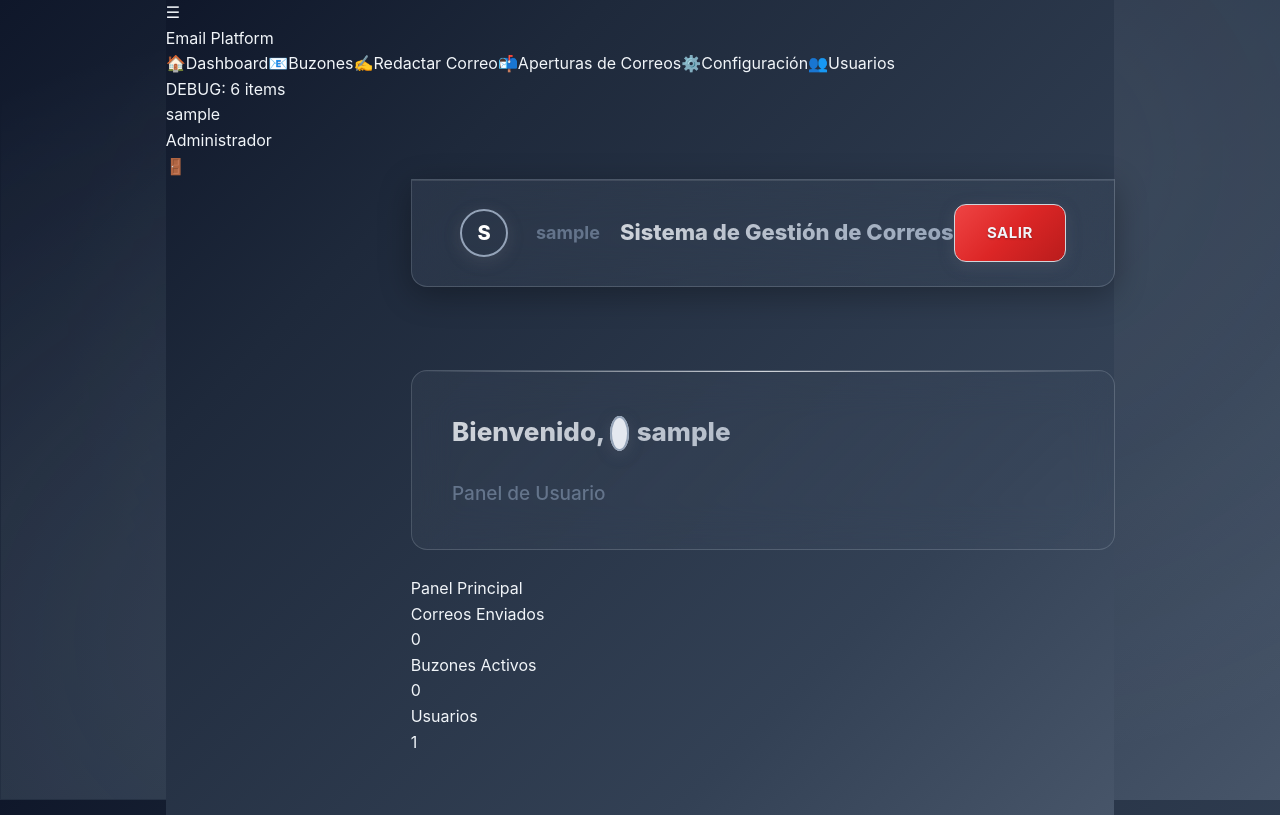
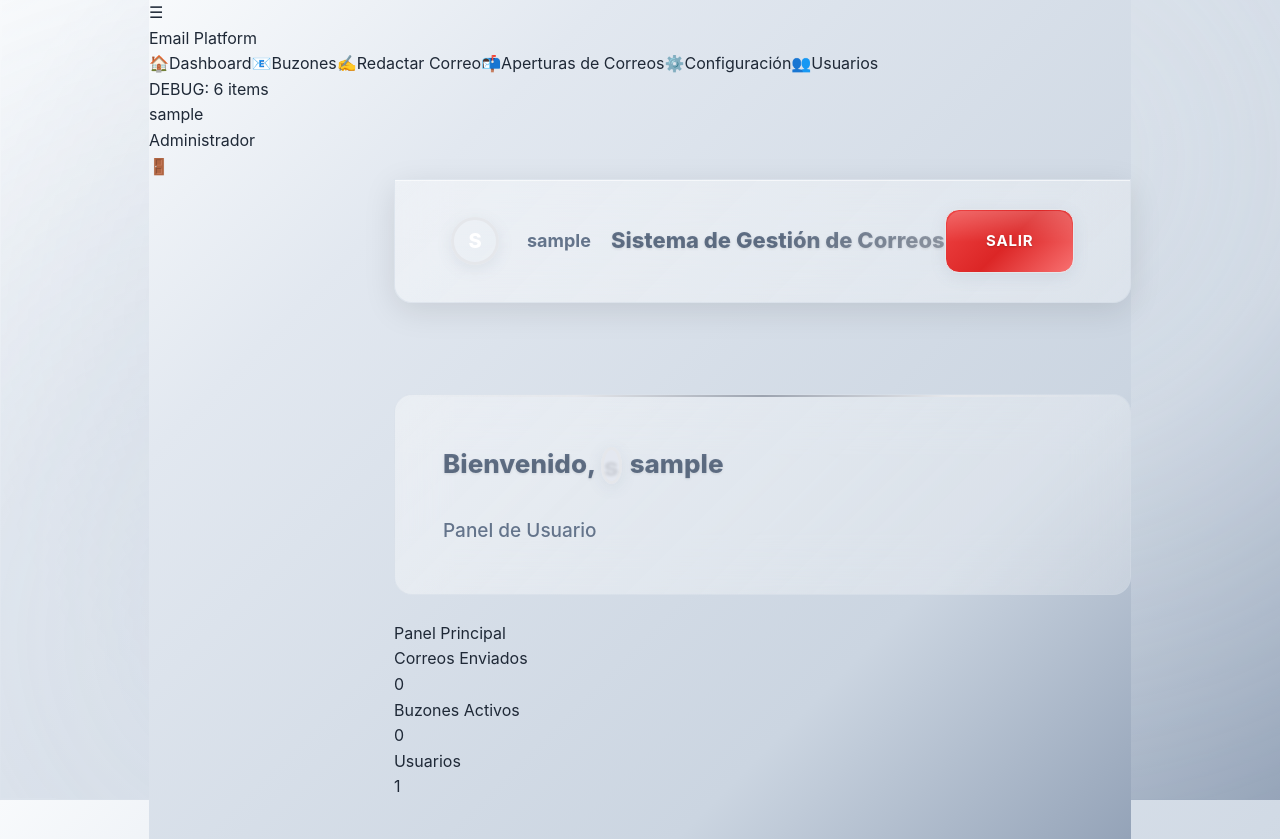
Before and after one commit to onixutechnology/email-platform, a React (Vite) app in the folder frontend/: page / in a window 1280 px wide. Before the commit the page ends 815 px from the top, so only its background shows below. Built offline with nearby package versions, Linux system fonts and the light colour scheme; sample sign-in values are in the browser's storage; what quill-image-drop-and-paste, quill-image-resize-module-react would draw is missing.

Commit message:
Implementado diseño metálico claro premium - Glass morphism avanzado, tonos chrome/platinum/titanium, máxima legibilidad profesional

```diff
--- a/frontend/src/App.css
+++ b/frontend/src/App.css
@@ -1,46 +1,48 @@
-/* Ultra Professional Metallic Design Variables */
+/* Ultra Professional Light Metallic Design Variables */
 :root {
-  /* Metallic Glass Morphism Backgrounds */
-  --main-bg: linear-gradient(135deg, #0f172a 0%, #1e293b 25%, #334155 75%, #475569 100%);
-  --secondary-bg: linear-gradient(135deg, rgba(148,163,184,0.1) 0%, rgba(100,116,139,0.05) 100%);
-  --glass-bg: rgba(148, 163, 184, 0.08);
-  --glass-border: rgba(203, 213, 225, 0.2);
+  /* Light Metallic Glass Morphism Backgrounds */
+  --main-bg: linear-gradient(135deg, #f8fafc 0%, #e2e8f0 25%, #cbd5e1 75%, #94a3b8 100%);
+  --secondary-bg: linear-gradient(135deg, rgba(255,255,255,0.9) 0%, rgba(241,245,249,0.8) 100%);
+  --glass-bg: rgba(255, 255, 255, 0.25);
+  --glass-border: rgba(203, 213, 225, 0.4);
 
-  /* Professional Metallic Color Palette */
+  /* Professional Light Metallic Color Palette */
   --primary: #64748b;
-  --primary-light: #94a3b8;
+  --primary-light: #cbd5e1;
   --primary-dark: #475569;
-  --secondary: #6b7280;
-  --accent: #9ca3af;
+  --secondary: #94a3b8;
+  --accent: #64748b;
   --success: #22c55e;
   --warning: #eab308;
   --danger: #ef4444;
   --info: #06b6d4;
 
-  /* Metallic Specific Colors */
-  --steel: #71717a;
-  --chrome: #d1d5db;
-  --platinum: #f1f5f9;
-  --gunmetal: #374151;
-  --titanium: #94a3b8;
-  --aluminum: #e2e8f0;
+  /* Light Metallic Specific Colors */
+  --steel-light: #e2e8f0;
+  --chrome-light: #f1f5f9;
+  --platinum-light: #ffffff;
+  --gunmetal-light: #64748b;
+  --titanium-light: #cbd5e1;
+  --aluminum-light: #f8fafc;
+  --silver: #e5e7eb;
+  --pewter: #9ca3af;
 
-  /* Advanced Metallic Shadows & Effects */
-  --glass-shadow: 0 8px 32px rgba(0, 0, 0, 0.3), inset 0 1px 0 rgba(255, 255, 255, 0.1);
-  --metallic-glow: 0 0 20px rgba(148, 163, 184, 0.4), 0 0 40px rgba(203, 213, 225, 0.2);
-  --card-metallic: 0 8px 32px rgba(0, 0, 0, 0.2), inset 0 1px 0 rgba(255, 255, 255, 0.15);
-  --hover-metallic: 0 12px 48px rgba(100, 116, 139, 0.3);
-  --steel-shadow: 0 4px 16px rgba(113, 113, 122, 0.25);
+  /* Advanced Light Metallic Shadows & Effects */
+  --glass-shadow: 0 8px 32px rgba(0, 0, 0, 0.1), inset 0 1px 0 rgba(255, 255, 255, 0.6);
+  --metallic-glow: 0 0 20px rgba(100, 116, 139, 0.2), 0 0 40px rgba(203, 213, 225, 0.15);
+  --card-metallic: 0 8px 32px rgba(0, 0, 0, 0.08), inset 0 1px 0 rgba(255, 255, 255, 0.8);
+  --hover-metallic: 0 12px 48px rgba(100, 116, 139, 0.15);
+  --steel-shadow: 0 4px 16px rgba(100, 116, 139, 0.12);
 
   /* Modern Typography */
   --font-primary: 'Inter', -apple-system, BlinkMacSystemFont, system-ui, sans-serif;
   --font-mono: 'JetBrains Mono', 'Fira Code', Consolas, monospace;
 
   /* Professional Borders & Radius */
-  --border-radius: 12px;
-  --border-radius-lg: 16px;
+  --border-radius: 14px;
+  --border-radius-lg: 18px;
   --border-width: 1px;
-  --glass-blur: 20px;
+  --glass-blur: 25px;
 
   /* Smooth Transitions */
   --transition-fast: 0.15s cubic-bezier(0.4, 0, 0.2, 1);
@@ -59,7 +61,7 @@
   font-family: var(--font-primary);
   font-size: 16px;
   line-height: 1.6;
-  color: var(--platinum);
+  color: #1f2937;
   background: var(--main-bg);
   background-attachment: fixed;
   overflow-x: hidden;
@@ -78,7 +80,7 @@
   position: relative;
 }
 
-/* Professional Metallic Animated Background */
+/* Professional Light Metallic Animated Background */
 #root::before {
   content: '';
   position: fixed;
@@ -87,28 +89,28 @@
   right: 0;
   bottom: 0;
   background:
-    radial-gradient(circle at 20% 80%, rgba(148, 163, 184, 0.15) 0%, transparent 50%),
-    radial-gradient(circle at 80% 20%, rgba(203, 213, 225, 0.1) 0%, transparent 50%),
-    radial-gradient(circle at 40% 40%, rgba(100, 116, 139, 0.12) 0%, transparent 50%);
-  animation: metallicShift 30s ease-in-out infinite alternate;
+    radial-gradient(circle at 20% 80%, rgba(203, 213, 225, 0.3) 0%, transparent 60%),
+    radial-gradient(circle at 80% 20%, rgba(241, 245, 249, 0.4) 0%, transparent 60%),
+    radial-gradient(circle at 40% 40%, rgba(148, 163, 184, 0.2) 0%, transparent 60%);
+  animation: lightMetallicShift 35s ease-in-out infinite alternate;
   z-index: -1;
 }
 
-@keyframes metallicShift {
+@keyframes lightMetallicShift {
   0% {
     transform: translateX(0) translateY(0) rotate(0deg);
-    opacity: 0.8;
+    opacity: 0.6;
   }
   100% {
-    transform: translateX(20px) translateY(-15px) rotate(0.5deg);
-    opacity: 0.6;
+    transform: translateX(25px) translateY(-20px) rotate(1deg);
+    opacity: 0.8;
   }
 }
 
-/* Ultra Professional Metallic Navbar */
+/* Ultra Professional Light Metallic Navbar */
 .navbar {
   width: 100%;
-  background: linear-gradient(135deg, rgba(148, 163, 184, 0.1) 0%, rgba(100, 116, 139, 0.08) 100%);
+  background: linear-gradient(135deg, rgba(255, 255, 255, 0.4) 0%, rgba(248, 250, 252, 0.35) 100%);
   backdrop-filter: blur(var(--glass-blur));
   -webkit-backdrop-filter: blur(var(--glass-blur));
   border: var(--border-width) solid var(--glass-border);
@@ -117,8 +119,8 @@
   display: flex;
   align-items: center;
   justify-content: space-between;
-  padding: 1.5rem 3rem;
-  margin-bottom: 3rem;
+  padding: 1.8rem 3.5rem;
+  margin-bottom: 3.5rem;
   position: sticky;
   top: 0;
   z-index: 1000;
@@ -126,42 +128,44 @@
 }
 
 .navbar:hover {
-  background: linear-gradient(135deg, rgba(203, 213, 225, 0.15) 0%, rgba(148, 163, 184, 0.1) 100%);
+  background: linear-gradient(135deg, rgba(255, 255, 255, 0.5) 0%, rgba(241, 245, 249, 0.4) 100%);
   box-shadow: var(--card-metallic);
+  border-color: var(--silver);
 }
 
 .logo {
-  height: 64px;
-  width: 64px;
-  margin-right: 1.5rem;
-  filter: drop-shadow(0 0 16px rgba(148, 163, 184, 0.6)) contrast(1.1) brightness(1.1);
+  height: 68px;
+  width: 68px;
+  margin-right: 1.8rem;
+  filter: drop-shadow(0 0 16px rgba(100, 116, 139, 0.3)) contrast(1.15) brightness(1.1) saturate(1.1);
   transition: all var(--transition-bounce);
 }
 
 .logo:hover {
-  filter: drop-shadow(0 0 32px rgba(203, 213, 225, 0.8)) contrast(1.2) brightness(1.2);
-  transform: scale(1.1) rotate(-3deg);
+  filter: drop-shadow(0 0 32px rgba(100, 116, 139, 0.5)) contrast(1.25) brightness(1.2) saturate(1.2);
+  transform: scale(1.12) rotate(-4deg);
 }
 
-/* Professional Metallic Navigation Links */
+/* Professional Light Metallic Navigation Links */
 .navbar-links {
   display: flex;
-  gap: 2rem;
+  gap: 2.5rem;
 }
 
 .navbar-link {
-  color: var(--platinum);
+  color: #374151;
   font-weight: 600;
-  font-size: 1rem;
+  font-size: 1.05rem;
   text-decoration: none;
-  padding: 0.8rem 1.5rem;
+  padding: 1rem 1.8rem;
   border-radius: var(--border-radius);
-  background: linear-gradient(135deg, rgba(113, 113, 122, 0.1) 0%, rgba(161, 161, 170, 0.05) 100%);
-  border: 1px solid rgba(203, 213, 225, 0.15);
-  backdrop-filter: blur(10px);
+  background: linear-gradient(135deg, rgba(255, 255, 255, 0.6) 0%, rgba(248, 250, 252, 0.4) 100%);
+  border: 1px solid rgba(203, 213, 225, 0.5);
+  backdrop-filter: blur(15px);
   transition: all var(--transition-smooth);
   position: relative;
   overflow: hidden;
+  box-shadow: 0 2px 8px rgba(0, 0, 0, 0.04);
 }
 
 .navbar-link::before {
@@ -171,7 +175,7 @@
   left: -100%;
   width: 100%;
   height: 100%;
-  background: linear-gradient(90deg, transparent, rgba(255, 255, 255, 0.1), transparent);
+  background: linear-gradient(90deg, transparent, rgba(255, 255, 255, 0.4), transparent);
   transition: left var(--transition-smooth);
 }
 
@@ -180,43 +184,43 @@
 }
 
 .navbar-link:hover, .navbar-link.active {
-  background: linear-gradient(135deg, var(--primary) 0%, var(--steel) 100%);
-  color: var(--platinum);
+  background: linear-gradient(135deg, var(--primary) 0%, var(--secondary) 100%);
+  color: #ffffff;
   box-shadow: var(--metallic-glow);
-  transform: translateY(-2px);
-  border-color: var(--chrome);
+  transform: translateY(-3px);
+  border-color: var(--titanium-light);
 }
 
 .profile-avatar {
   border-radius: 50%;
-  width: 3rem;
-  height: 3rem;
+  width: 3.2rem;
+  height: 3.2rem;
   object-fit: cover;
-  border: 2px solid var(--titanium);
+  border: 3px solid var(--silver);
   box-shadow: var(--steel-shadow);
   transition: all var(--transition-smooth);
 }
 
 .profile-avatar:hover {
-  transform: scale(1.1);
-  border-color: var(--chrome);
-  box-shadow: 0 0 30px rgba(148, 163, 184, 0.6);
+  transform: scale(1.15);
+  border-color: var(--primary);
+  box-shadow: 0 0 25px rgba(100, 116, 139, 0.4);
 }
 
-/* Ultra Professional Metallic Glass Cards */
+/* Ultra Professional Light Metallic Glass Cards */
 .card {
-  background: linear-gradient(135deg, rgba(148, 163, 184, 0.08) 0%, rgba(100, 116, 139, 0.05) 100%);
+  background: linear-gradient(135deg, rgba(255, 255, 255, 0.4) 0%, rgba(248, 250, 252, 0.3) 100%);
   backdrop-filter: blur(var(--glass-blur));
   -webkit-backdrop-filter: blur(var(--glass-blur));
   border: var(--border-width) solid var(--glass-border);
   border-radius: var(--border-radius-lg);
   box-shadow: var(--glass-shadow);
-  padding: 2.5rem;
-  margin: 2rem 0;
+  padding: 3rem;
+  margin: 2.5rem 0;
   width: 100%;
-  max-width: 600px;
+  max-width: 650px;
   text-align: left;
-  animation: fadeInMetallic 0.6s cubic-bezier(0.25, 0.46, 0.45, 0.94);
+  animation: fadeInLightMetallic 0.7s cubic-bezier(0.25, 0.46, 0.45, 0.94);
   position: relative;
   overflow: hidden;
   transition: all var(--transition-smooth);
@@ -228,20 +232,21 @@
   top: 0;
   left: 0;
   right: 0;
-  height: 1px;
-  background: linear-gradient(90deg, transparent, var(--chrome), transparent);
+  height: 2px;
+  background: linear-gradient(90deg, transparent, var(--silver), var(--pewter), var(--silver), transparent);
 }
 
 .card:hover {
-  background: linear-gradient(135deg, rgba(203, 213, 225, 0.12) 0%, rgba(148, 163, 184, 0.08) 100%);
+  background: linear-gradient(135deg, rgba(255, 255, 255, 0.5) 0%, rgba(241, 245, 249, 0.4) 100%);
   box-shadow: var(--card-metallic);
-  transform: translateY(-5px);
+  transform: translateY(-8px);
+  border-color: var(--primary-light);
 }
 
-@keyframes fadeInMetallic {
+@keyframes fadeInLightMetallic {
   from {
     opacity: 0;
-    transform: translateY(30px) scale(0.95);
+    transform: translateY(40px) scale(0.92);
     backdrop-filter: blur(0px);
   }
   to {
@@ -252,41 +257,42 @@
 }
 
 .card-header {
-  font-size: 1.5rem;
+  font-size: 1.65rem;
   font-weight: 800;
-  margin-bottom: 1.5rem;
-  background: linear-gradient(135deg, var(--chrome) 0%, var(--titanium) 100%);
+  margin-bottom: 1.8rem;
+  background: linear-gradient(135deg, var(--gunmetal-light) 0%, var(--primary) 50%, var(--pewter) 100%);
   -webkit-background-clip: text;
   -webkit-text-fill-color: transparent;
   background-clip: text;
   position: relative;
+  text-shadow: 0 1px 3px rgba(0, 0, 0, 0.1);
 }
 
 .card-actions {
   display: flex;
   justify-content: flex-end;
-  gap: 1rem;
-  margin-top: 1.5rem;
+  gap: 1.2rem;
+  margin-top: 2rem;
 }
 
-/* Ultra Professional Metallic Buttons */
+/* Ultra Professional Light Metallic Buttons */
 .button {
-  background: linear-gradient(135deg, var(--primary) 0%, var(--primary-light) 50%, var(--primary-dark) 100%);
-  color: var(--platinum);
-  border: 1px solid var(--chrome);
+  background: linear-gradient(135deg, var(--primary) 0%, var(--secondary) 50%, var(--primary-light) 100%);
+  color: #ffffff;
+  border: 1px solid var(--silver);
   border-radius: var(--border-radius);
-  padding: 1rem 2rem;
+  padding: 1.2rem 2.5rem;
   cursor: pointer;
   font-weight: 700;
-  font-size: 1rem;
+  font-size: 1.05rem;
   font-family: var(--font-primary);
   position: relative;
   overflow: hidden;
   transition: all var(--transition-smooth);
   box-shadow: var(--steel-shadow);
   text-transform: uppercase;
-  letter-spacing: 0.5px;
-  text-shadow: 0 1px 2px rgba(0, 0, 0, 0.3);
+  letter-spacing: 0.8px;
+  text-shadow: 0 1px 2px rgba(0, 0, 0, 0.2);
 }
 
 .button::before {
@@ -296,7 +302,7 @@
   left: -100%;
   width: 100%;
   height: 100%;
-  background: linear-gradient(90deg, transparent, rgba(255, 255, 255, 0.2), transparent);
+  background: linear-gradient(90deg, transparent, rgba(255, 255, 255, 0.3), transparent);
   transition: left var(--transition-fast);
 }
 
@@ -304,80 +310,96 @@
   left: 100%;
 }
 
+.button::after {
+  content: '';
+  position: absolute;
+  top: 1px;
+  left: 1px;
+  right: 1px;
+  height: 50%;
+  background: linear-gradient(180deg, rgba(255, 255, 255, 0.2), transparent);
+  border-radius: var(--border-radius) var(--border-radius) 0 0;
+  pointer-events: none;
+}
+
 .button:hover, .button:focus {
-  transform: translateY(-3px) scale(1.02);
+  transform: translateY(-4px) scale(1.03);
   box-shadow: var(--hover-metallic);
-  border-color: var(--platinum);
+  border-color: var(--chrome-light);
   outline: none;
 }
 
+.button:active {
+  transform: translateY(-2px) scale(1.01);
+}
+
 .button.danger {
-  background: linear-gradient(135deg, var(--danger) 0%, #dc2626 50%, #b91c1c 100%);
+  background: linear-gradient(135deg, var(--danger) 0%, #dc2626 50%, #f87171 100%);
 }
 
 .button.success {
-  background: linear-gradient(135deg, var(--success) 0%, #16a34a 50%, #15803d 100%);
+  background: linear-gradient(135deg, var(--success) 0%, #16a34a 50%, #4ade80 100%);
 }
 
 .button.warning {
-  background: linear-gradient(135deg, var(--warning) 0%, #ca8a04 50%, #a16207 100%);
+  background: linear-gradient(135deg, var(--warning) 0%, #ca8a04 50%, #facc15 100%);
 }
 
 .button.secondary {
-  background: linear-gradient(135deg, var(--secondary) 0%, var(--accent) 50%, var(--gunmetal) 100%);
+  background: linear-gradient(135deg, var(--pewter) 0%, var(--gunmetal-light) 50%, var(--silver) 100%);
 }
 
-/* Professional Metallic Form Elements */
+/* Professional Light Metallic Form Elements */
 .input-group {
   display: flex;
   flex-direction: column;
-  margin-bottom: 1.5rem;
+  margin-bottom: 1.8rem;
 }
 
 .input-label {
-  font-size: 1rem;
-  color: var(--chrome);
-  margin-bottom: 0.5rem;
-  font-weight: 600;
+  font-size: 1.05rem;
+  color: #374151;
+  margin-bottom: 0.8rem;
+  font-weight: 700;
   text-transform: uppercase;
-  letter-spacing: 1px;
+  letter-spacing: 1.2px;
 }
 
 input,
 select,
 textarea {
-  background: linear-gradient(135deg, rgba(113, 113, 122, 0.1) 0%, rgba(161, 161, 170, 0.05) 100%);
-  backdrop-filter: blur(10px);
-  -webkit-backdrop-filter: blur(10px);
-  border: 1px solid var(--glass-border);
+  background: linear-gradient(135deg, rgba(255, 255, 255, 0.8) 0%, rgba(248, 250, 252, 0.6) 100%);
+  backdrop-filter: blur(15px);
+  -webkit-backdrop-filter: blur(15px);
+  border: 1.5px solid var(--glass-border);
   border-radius: var(--border-radius);
-  padding: 1.2rem 1.5rem;
-  font-size: 1rem;
+  padding: 1.4rem 1.8rem;
+  font-size: 1.05rem;
   font-family: var(--font-primary);
-  color: var(--platinum);
+  color: #1f2937;
   outline: none;
   transition: all var(--transition-smooth);
-  box-shadow: inset 0 1px 4px rgba(0, 0, 0, 0.1);
+  box-shadow: inset 0 1px 4px rgba(0, 0, 0, 0.05), var(--steel-shadow);
 }
 
 input::placeholder,
 textarea::placeholder {
-  color: var(--accent);
+  color: var(--pewter);
 }
 
 input:focus,
 select:focus,
 textarea:focus {
-  border-color: var(--titanium);
-  box-shadow: 0 0 0 3px rgba(148, 163, 184, 0.3), inset 0 1px 4px rgba(0, 0, 0, 0.1);
-  background: linear-gradient(135deg, rgba(203, 213, 225, 0.12) 0%, rgba(148, 163, 184, 0.08) 100%);
+  border-color: var(--primary);
+  box-shadow: 0 0 0 4px rgba(100, 116, 139, 0.15), inset 0 1px 4px rgba(0, 0, 0, 0.05);
+  background: linear-gradient(135deg, rgba(255, 255, 255, 0.9) 0%, rgba(241, 245, 249, 0.7) 100%);
 }
 
-/* Professional Metallic Data Table */
+/* Professional Light Metallic Data Table */
 .data-table {
   width: 100%;
   border-radius: var(--border-radius-lg);
-  background: linear-gradient(135deg, rgba(148, 163, 184, 0.08) 0%, rgba(100, 116, 139, 0.05) 100%);
+  background: linear-gradient(135deg, rgba(255, 255, 255, 0.4) 0%, rgba(248, 250, 252, 0.3) 100%);
   backdrop-filter: blur(var(--glass-blur));
   -webkit-backdrop-filter: blur(var(--glass-blur));
   border: 1px solid var(--glass-border);
@@ -389,18 +411,18 @@
 
 .data-table th,
 .data-table td {
-  padding: 1.2rem 1.5rem;
+  padding: 1.5rem 2rem;
   text-align: left;
-  border-bottom: 1px solid rgba(203, 213, 225, 0.1);
+  border-bottom: 1px solid rgba(203, 213, 225, 0.3);
 }
 
 .data-table th {
-  background: linear-gradient(135deg, rgba(100, 116, 139, 0.2) 0%, rgba(71, 85, 105, 0.15) 100%);
-  color: var(--chrome);
-  font-weight: 700;
+  background: linear-gradient(135deg, rgba(100, 116, 139, 0.15) 0%, rgba(148, 163, 184, 0.1) 100%);
+  color: #374151;
+  font-weight: 800;
   text-transform: uppercase;
-  letter-spacing: 1px;
-  font-size: 0.9rem;
+  letter-spacing: 1.5px;
+  font-size: 0.95rem;
 }
 
 .data-table tr {
@@ -408,56 +430,57 @@
 }
 
 .data-table tr:hover {
-  background: linear-gradient(135deg, rgba(148, 163, 184, 0.1) 0%, rgba(203, 213, 225, 0.05) 100%);
-  transform: scale(1.01);
+  background: linear-gradient(135deg, rgba(255, 255, 255, 0.6) 0%, rgba(241, 245, 249, 0.4) 100%);
+  transform: scale(1.005);
 }
 
 .data-table td {
-  color: var(--platinum);
+  color: #1f2937;
   font-weight: 500;
 }
 
-/* Professional Metallic Scrollbar */
+/* Professional Light Metallic Scrollbar */
 ::-webkit-scrollbar {
-  width: 8px;
-  background: rgba(113, 113, 122, 0.1);
+  width: 12px;
+  background: rgba(248, 250, 252, 0.8);
 }
 
 ::-webkit-scrollbar-thumb {
-  background: linear-gradient(180deg, var(--primary) 0%, var(--steel) 100%);
-  border-radius: 10px;
-  box-shadow: 0 0 10px rgba(100, 116, 139, 0.5);
+  background: linear-gradient(180deg, var(--primary) 0%, var(--secondary) 100%);
+  border-radius: 15px;
+  border: 2px solid rgba(255, 255, 255, 0.3);
+  box-shadow: 0 0 8px rgba(100, 116, 139, 0.3);
 }
 
 ::-webkit-scrollbar-thumb:hover {
-  background: linear-gradient(180deg, var(--titanium) 0%, var(--chrome) 100%);
-  box-shadow: 0 0 20px rgba(148, 163, 184, 0.7);
+  background: linear-gradient(180deg, var(--secondary) 0%, var(--primary-light) 100%);
+  box-shadow: 0 0 15px rgba(100, 116, 139, 0.5);
 }
 
-/* Professional Metallic Toast Notifications */
+/* Professional Light Metallic Toast Notifications */
 .toast {
   position: fixed;
-  bottom: 2rem;
-  right: 2rem;
-  background: linear-gradient(135deg, rgba(148, 163, 184, 0.15) 0%, rgba(100, 116, 139, 0.1) 100%);
+  bottom: 2.5rem;
+  right: 2.5rem;
+  background: linear-gradient(135deg, rgba(255, 255, 255, 0.5) 0%, rgba(248, 250, 252, 0.4) 100%);
   backdrop-filter: blur(var(--glass-blur));
   -webkit-backdrop-filter: blur(var(--glass-blur));
   border: 1px solid var(--glass-border);
-  color: var(--platinum);
-  padding: 1.5rem 2rem;
+  color: #1f2937;
+  padding: 1.8rem 2.5rem;
   border-radius: var(--border-radius-lg);
   box-shadow: var(--glass-shadow);
   z-index: 2000;
-  font-size: 1.1rem;
+  font-size: 1.15rem;
   font-weight: 600;
-  min-width: 300px;
-  animation: slideInMetallic 0.5s cubic-bezier(0.25, 0.46, 0.45, 0.94);
+  min-width: 320px;
+  animation: slideInLightMetallic 0.6s cubic-bezier(0.25, 0.46, 0.45, 0.94);
 }
 
-@keyframes slideInMetallic {
+@keyframes slideInLightMetallic {
   from {
     opacity: 0;
-    transform: translateX(100%) scale(0.8);
+    transform: translateX(100%) scale(0.85);
   }
   to {
     opacity: 1;
@@ -467,68 +490,69 @@
 
 /* Professional Code Styling */
 code, pre {
-  background: linear-gradient(135deg, rgba(0, 0, 0, 0.4) 0%, rgba(55, 65, 81, 0.3) 100%);
+  background: linear-gradient(135deg, rgba(55, 65, 81, 0.1) 0%, rgba(75, 85, 99, 0.05) 100%);
   color: var(--info);
   border: 1px solid var(--glass-border);
   border-radius: var(--border-radius);
-  padding: 0.5rem 1rem;
+  padding: 0.8rem 1.2rem;
   font-family: var(--font-mono);
-  font-size: 0.9rem;
+  font-size: 0.95rem;
   backdrop-filter: blur(10px);
+  box-shadow: inset 0 1px 3px rgba(0, 0, 0, 0.05);
 }
 
-/* Professional Metallic HR */
+/* Professional Light Metallic HR */
 hr {
   border: none;
-  height: 1px;
-  background: linear-gradient(90deg, transparent, var(--titanium), transparent);
-  margin: 3rem 0;
-  opacity: 0.6;
+  height: 2px;
+  background: linear-gradient(90deg, transparent, var(--silver), var(--pewter), var(--silver), transparent);
+  margin: 3.5rem 0;
+  opacity: 0.7;
 }
 
-/* Status Indicators Metallic */
+/* Status Indicators Light Metallic */
 .status-success {
-  background: linear-gradient(135deg, var(--success) 0%, #16a34a 100%);
+  background: linear-gradient(135deg, var(--success) 0%, #16a34a 50%, #4ade80 100%);
 }
 
 .status-warning {
-  background: linear-gradient(135deg, var(--warning) 0%, #ca8a04 100%);
+  background: linear-gradient(135deg, var(--warning) 0%, #ca8a04 50%, #facc15 100%);
 }
 
 .status-danger {
-  background: linear-gradient(135deg, var(--danger) 0%, #dc2626 100%);
+  background: linear-gradient(135deg, var(--danger) 0%, #dc2626 50%, #f87171 100%);
 }
 
 .status-info {
-  background: linear-gradient(135deg, var(--info) 0%, #0891b2 100%);
+  background: linear-gradient(135deg, var(--info) 0%, #0891b2 50%, #22d3ee 100%);
 }
 
-/* Professional Metallic Badge */
+/* Professional Light Metallic Badge */
 .badge {
   display: inline-block;
-  padding: 0.5rem 1rem;
-  font-size: 0.875rem;
-  font-weight: 600;
-  color: var(--platinum);
-  background: linear-gradient(135deg, var(--steel) 0%, var(--gunmetal) 100%);
-  border: 1px solid var(--aluminum);
-  border-radius: 20px;
+  padding: 0.8rem 1.5rem;
+  font-size: 0.9rem;
+  font-weight: 700;
+  color: #ffffff;
+  background: linear-gradient(135deg, var(--gunmetal-light) 0%, var(--primary) 50%, var(--pewter) 100%);
+  border: 1px solid var(--silver);
+  border-radius: 25px;
   text-transform: uppercase;
-  letter-spacing: 0.5px;
+  letter-spacing: 1px;
   box-shadow: var(--steel-shadow);
 }
 
 /* Professional Loading Spinner */
 .spinner {
-  border: 3px solid rgba(148, 163, 184, 0.2);
-  border-top: 3px solid var(--titanium);
+  border: 4px solid rgba(203, 213, 225, 0.3);
+  border-top: 4px solid var(--primary);
   border-radius: 50%;
-  width: 40px;
-  height: 40px;
-  animation: spinMetallic 1s linear infinite;
+  width: 45px;
+  height: 45px;
+  animation: spinLightMetallic 1.2s linear infinite;
 }
 
-@keyframes spinMetallic {
+@keyframes spinLightMetallic {
   0% { transform: rotate(0deg); }
   100% { transform: rotate(360deg); }
 }
@@ -536,44 +560,44 @@
 /* Ultra Responsive Design */
 @media (max-width: 768px) {
   #root, .card {
-    padding: 1rem;
+    padding: 1.2rem;
     max-width: 95vw;
   }
 
   .navbar {
     flex-direction: column;
-    padding: 1rem 1.5rem;
-    gap: 1rem;
+    padding: 1.5rem 2rem;
+    gap: 1.5rem;
   }
 
   .navbar-links {
     flex-wrap: wrap;
     justify-content: center;
-    gap: 1rem;
+    gap: 1.2rem;
   }
 
   .card {
-    padding: 1.5rem;
-    margin: 1rem 0;
+    padding: 2rem;
+    margin: 1.5rem 0;
   }
 
   .toast {
-    right: 1rem;
-    bottom: 1rem;
-    min-width: 250px;
+    right: 1.2rem;
+    bottom: 1.2rem;
+    min-width: 280px;
   }
 }
 
-/* Advanced Metallic Hover Effects */
+/* Advanced Light Metallic Hover Effects */
 @media (hover: hover) {
   .card:hover {
-    background: linear-gradient(135deg, rgba(203, 213, 225, 0.15) 0%, rgba(148, 163, 184, 0.1) 100%);
+    background: linear-gradient(135deg, rgba(255, 255, 255, 0.6) 0%, rgba(241, 245, 249, 0.5) 100%);
   }
 
   .button:hover {
     box-shadow:
-      0 8px 32px rgba(100, 116, 139, 0.4),
-      0 0 20px rgba(148, 163, 184, 0.3);
+      0 12px 35px rgba(100, 116, 139, 0.25),
+      0 0 25px rgba(148, 163, 184, 0.2);
   }
 }
 
@@ -585,3 +609,27 @@
 .card, .button, .navbar {
   contain: layout style paint;
 }
+
+/* Additional Light Metallic Enhancements */
+.metallic-shine {
+  position: relative;
+  overflow: hidden;
+}
+
+.metallic-shine::after {
+  content: '';
+  position: absolute;
+  top: -50%;
+  right: -50%;
+  bottom: -50%;
+  left: -50%;
+  background: linear-gradient(45deg, transparent, rgba(255, 255, 255, 0.1), transparent);
+  transform: rotate(45deg);
+  animation: shine 3s infinite;
+}
+
+@keyframes shine {
+  0% { transform: translateX(-100%) translateY(-100%) rotate(45deg); }
+  50% { transform: translateX(100%) translateY(100%) rotate(45deg); }
+  100% { transform: translateX(-100%) translateY(-100%) rotate(45deg); }
+}
```
